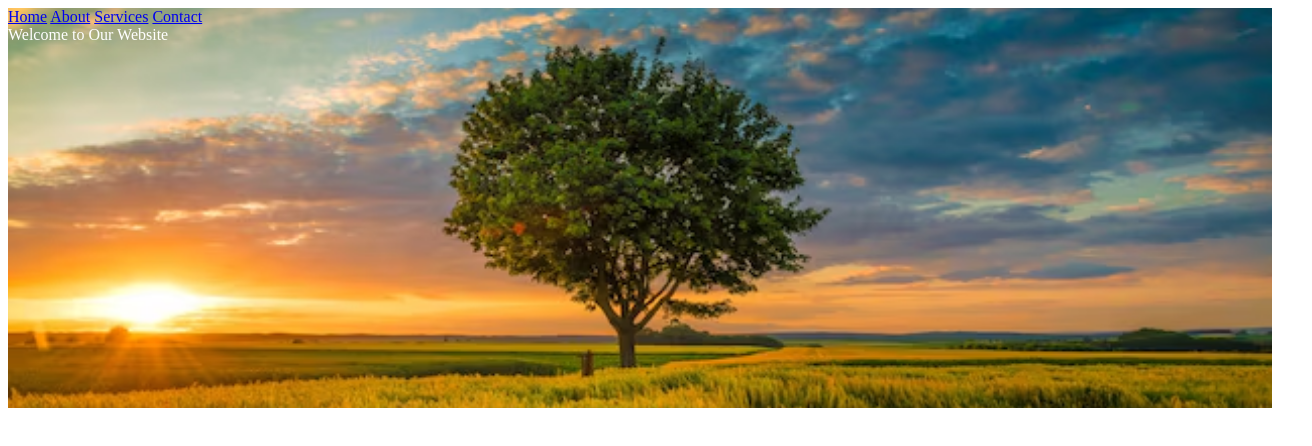
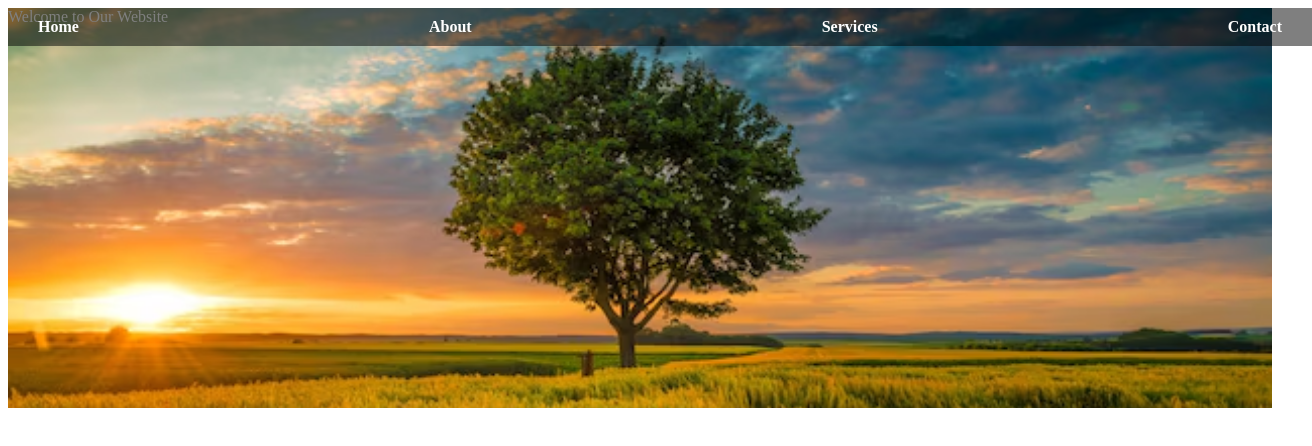
Before and after one commit to ArjunReji/banner, a plain HTML site: page index.html in a window 1280 px wide. Shown: the whole page, 1312 px wide, since content can reach past the window. Drawn offline with Linux system fonts and the light colour scheme.

Commit message:
css change

```diff
--- a/style.css
+++ b/style.css
@@ -6,3 +6,25 @@
   height: 400px;
   color: white;
 }
+.nav-bar{
+  position: absolute;
+  top: 0;
+  width: 100%;
+  background: rgba(0, 0, 0, 0.5);
+  padding: 10px 20px;
+  display: flex;
+  justify-content: space-between;
+  align-items: center;
+}
+
+.nav-bar a{
+  color: white;
+  text-decoration: none;
+  margin: 0 10px;
+  font-weight: bold;
+}
+
+.nav-bar a:hover{
+  text-decoration: underline;
+  cursor: grab;
+}
```
